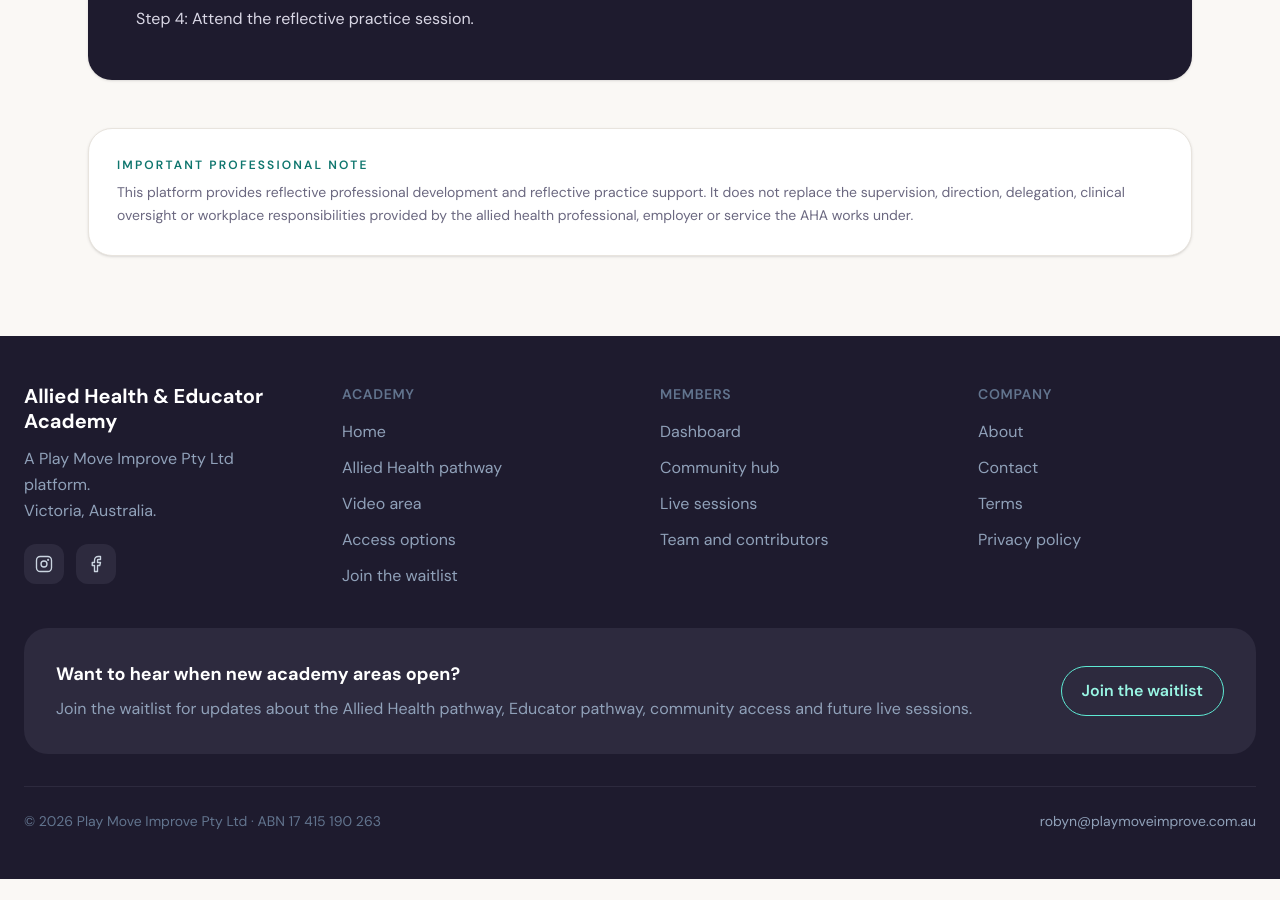
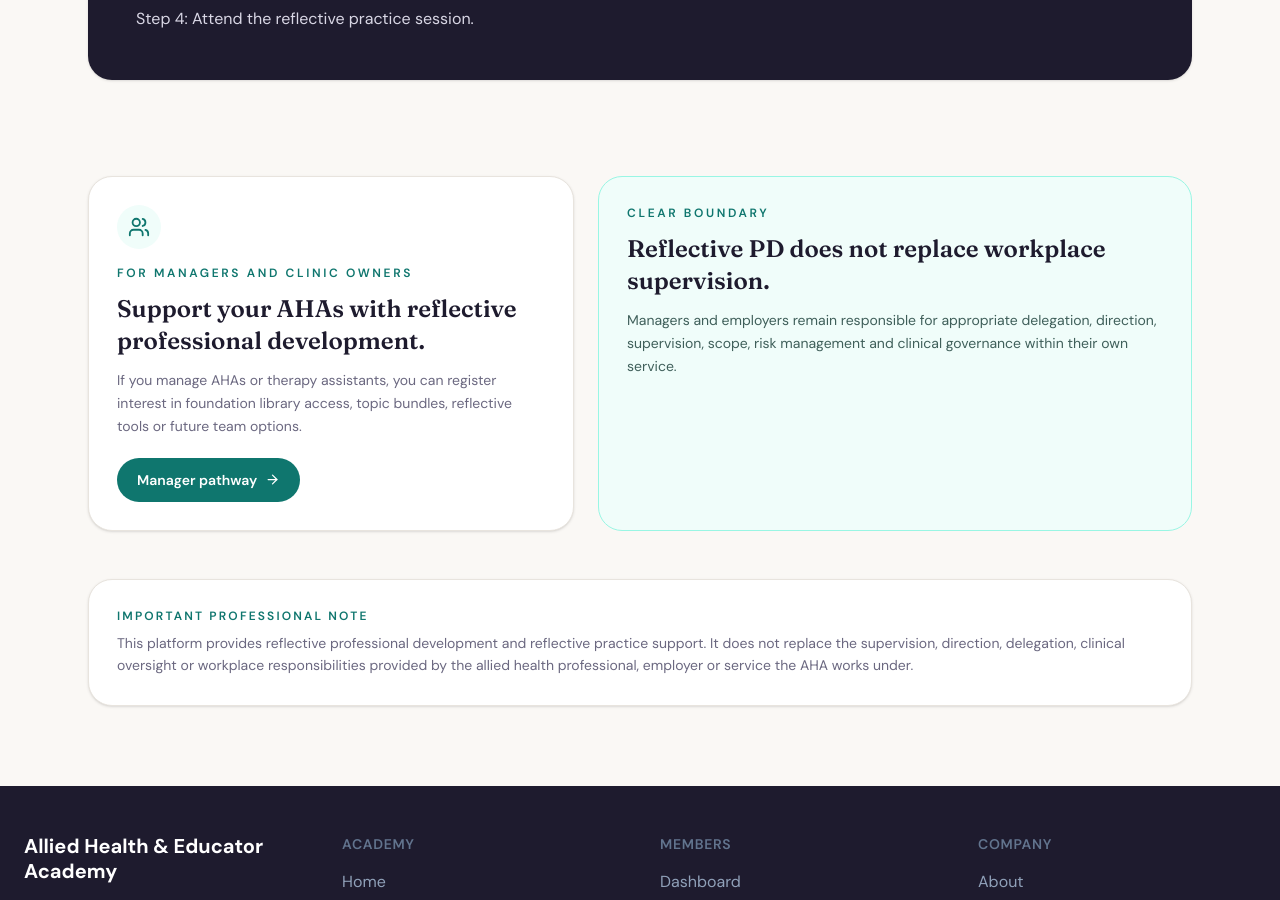
Before and after one commit to developmentalhub/allied-health-assistant-course, a Next.js app: page / in a window 1280 px wide. Shown: the part 3460-4360 px from the top of the page. Before the commit the page ends 4339 px from the top, so only its background shows below. Built offline with nearby package versions, Linux system fonts and the light colour scheme; no server answers.

Commit message:
Connect manager pathway across AHA pages

```diff
--- a/app/page.tsx
+++ b/app/page.tsx
@@ -12,6 +12,7 @@ import {
   PlayCircle,
   ShieldCheck,
   UserRoundCheck,
+  Users,
 } from "lucide-react";
 
 const FOUNDATION_TOPICS = [
@@ -389,6 +390,54 @@ export default function Home() {
         </div>
       </section>
 
+      <section className="mx-auto max-w-6xl px-6 py-12">
+        <div className="grid gap-6 lg:grid-cols-[0.9fr_1.1fr]">
+          <div className="rounded-3xl border border-[#e8e4de] bg-white p-7 shadow-sm">
+            <div className="mb-4 flex h-11 w-11 items-center justify-center rounded-full bg-[#f0fdfa] text-[#0f766e]">
+              <Users size={22} />
+            </div>
+
+            <p className="mb-3 text-xs font-semibold uppercase tracking-[0.22em] text-[#0f766e]">
+              For managers and clinic owners
+            </p>
+
+            <h2 className="mb-3 text-2xl font-bold">
+              Support your AHAs with reflective professional development.
+            </h2>
+
+            <p className="mb-5 text-sm leading-relaxed text-[#6b6880]">
+              If you manage AHAs or therapy assistants, you can register
+              interest in foundation library access, topic bundles, reflective
+              tools or future team options.
+            </p>
+
+            <Link
+              href="/manager-pathway"
+              className="inline-flex items-center justify-center gap-2 rounded-full bg-[#0f766e] px-5 py-3 text-sm font-semibold text-white transition hover:bg-[#0d6962]"
+            >
+              Manager pathway
+              <ArrowRight size={15} />
+            </Link>
+          </div>
+
+          <div className="rounded-3xl border border-[#99f6e4] bg-[#f0fdfa] p-7">
+            <p className="mb-3 text-xs font-semibold uppercase tracking-[0.22em] text-[#0f766e]">
+              Clear boundary
+            </p>
+
+            <h2 className="mb-3 text-2xl font-bold">
+              Reflective PD does not replace workplace supervision.
+            </h2>
+
+            <p className="text-sm leading-relaxed text-[#3f5f5a]">
+              Managers and employers remain responsible for appropriate
+              delegation, direction, supervision, scope, risk management and
+              clinical governance within their own service.
+            </p>
+          </div>
+        </div>
+      </section>
+
       <section className="mx-auto max-w-6xl px-6 pb-20">
         <div className="rounded-3xl border border-[#e8e4de] bg-white p-6 shadow-sm md:p-7">
           <p className="mb-2 text-xs font-semibold uppercase tracking-[0.18em] text-[#0f766e]">
--- a/app/subscribe/page.tsx
+++ b/app/subscribe/page.tsx
@@ -803,11 +803,19 @@ export default function SubscribePage() {
               Support your AHAs with reflective professional development.
             </h2>
 
-            <p className="text-sm leading-relaxed text-[#6b6880]">
+            <p className="mb-5 text-sm leading-relaxed text-[#6b6880]">
               If you manage AHAs or therapy assistants, you can register
               interest in foundation library access, topic bundles, reflective
               tools or future team options.
             </p>
+
+            <Link
+              href="/manager-pathway"
+              className="inline-flex items-center justify-center gap-2 rounded-full bg-[#0f766e] px-5 py-3 text-sm font-semibold text-white transition hover:bg-[#0d6962]"
+            >
+              Manager pathway
+              <ArrowRight size={15} />
+            </Link>
           </div>
 
           <div className="rounded-3xl border border-[#99f6e4] bg-[#f0fdfa] p-7">
```
